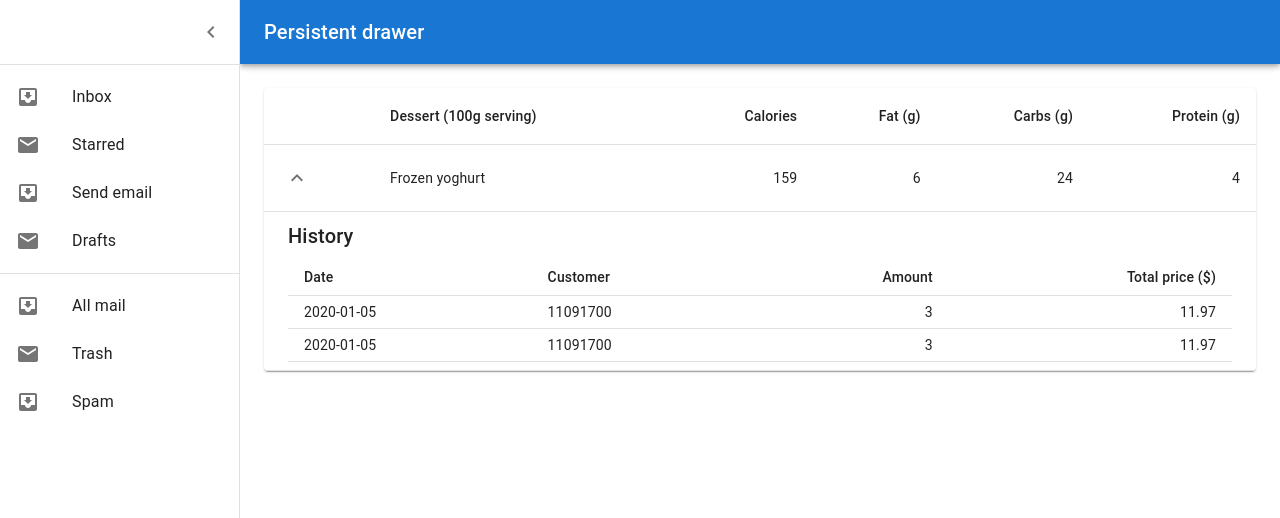
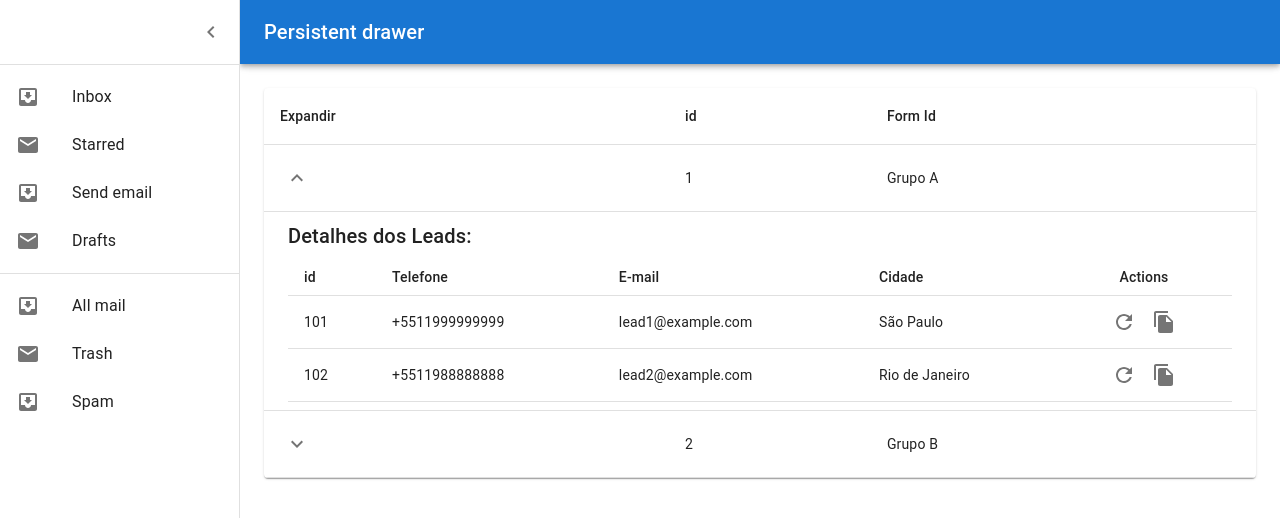
Before and after one commit to Thirki/ai-avioes, a React (Vite) app: page / in a window 1280 px wide. Both pictures are taken after a click on the button 297 px from the left and 178 px from the top of the page. Shown: the top 518 px of the page. Built offline with nearby package versions, Linux system fonts and the light colour scheme.

Commit message:
refactor: refactor table

```diff
--- /dev/null
+++ b/src/components/Table/components/ActionButtons/index.tsx
@@ -0,0 +1,29 @@
+import React from "react";
+import IconButton from "@mui/material/IconButton";
+import RefreshIcon from "@mui/icons-material/Refresh";
+import FileCopyIcon from "@mui/icons-material/FileCopy";
+import { ILeadsDetails } from "../types/tableTypes";
+
+interface IActionButtonsProps {
+  leadsDatails: ILeadsDetails;
+}
+
+export const ActionButtons: React.FC<IActionButtonsProps> = ({
+  leadsDatails,
+}) => {
+  const handleCopy = () => {
+    navigator.clipboard.writeText(JSON.stringify(leadsDatails));
+    // @TODO: add sucess alert
+  };
+
+  return (
+    <div>
+      <IconButton aria-label="delete">
+        <RefreshIcon />
+      </IconButton>
+      <IconButton aria-label="copy" onClick={handleCopy}>
+        <FileCopyIcon />
+      </IconButton>
+    </div>
+  );
+};
--- a/src/components/Table/components/ExpandRow/index.tsx
+++ b/src/components/Table/components/ExpandRow/index.tsx
@@ -7,10 +7,11 @@ import TableCell from "@mui/material/TableCell";
 import TableHead from "@mui/material/TableHead";
 import TableRow from "@mui/material/TableRow";
 import Typography from "@mui/material/Typography";
-import { IRow } from "../types/tableTypes";
+import { ILeadsGroup } from "../types/tableTypes";
+import { ActionButtons } from "../ActionButtons";
 
 interface IExpandRowProps {
-  row: IRow;
+  row: ILeadsGroup;
   open: boolean;
 }
 
@@ -21,27 +22,27 @@ export const ExpandRow: React.FC<IExpandRowProps> = ({ row, open }) => {
         <Collapse in={open} timeout="auto" unmountOnExit>
           <Box sx={{ margin: 1 }}>
             <Typography variant="h6" gutterBottom component="div">
-              History
+              Detalhes dos Leads:
             </Typography>
             <MuiTable size="small" aria-label="purchases">
               <TableHead>
                 <TableRow>
-                  <TableCell>Date</TableCell>
-                  <TableCell>Customer</TableCell>
-                  <TableCell align="right">Amount</TableCell>
-                  <TableCell align="right">Total price ($)</TableCell>
+                  <TableCell>id</TableCell>
+                  <TableCell>Telefone</TableCell>
+                  <TableCell>E-mail</TableCell>
+                  <TableCell>Cidade</TableCell>
+                  <TableCell align="center">Actions</TableCell>
                 </TableRow>
               </TableHead>
               <TableBody>
-                {row.history.map((historyRow) => (
-                  <TableRow key={historyRow.date}>
-                    <TableCell component="th" scope="row">
-                      {historyRow.date}
-                    </TableCell>
-                    <TableCell>{historyRow.customerId}</TableCell>
-                    <TableCell align="right">{historyRow.amount}</TableCell>
-                    <TableCell align="right">
-                      {Math.round(historyRow.amount * row.price * 100) / 100}
+                {row.leadsDetails.map((leadDetail) => (
+                  <TableRow key={leadDetail.id}>
+                    <TableCell>{leadDetail.id}</TableCell>
+                    <TableCell>{leadDetail.phone}</TableCell>
+                    <TableCell>{leadDetail.email}</TableCell>
+                    <TableCell>{leadDetail.city}</TableCell>
+                    <TableCell align="center">
+                      <ActionButtons leadsDatails={leadDetail} />
                     </TableCell>
                   </TableRow>
                 ))}
--- a/src/components/Table/components/Row/index.tsx
+++ b/src/components/Table/components/Row/index.tsx
@@ -5,10 +5,10 @@ import TableRow from "@mui/material/TableRow";
 import KeyboardArrowDownIcon from "@mui/icons-material/KeyboardArrowDown";
 import KeyboardArrowUpIcon from "@mui/icons-material/KeyboardArrowUp";
 import { ExpandRow } from "../ExpandRow";
-import { IRow } from "../types/tableTypes";
+import { ILeadsGroup } from "../types/tableTypes";
 
 interface IRowProps {
-  row: IRow;
+  row: ILeadsGroup;
 }
 
 export const Row: React.FC<IRowProps> = ({ row }) => {
@@ -27,12 +27,9 @@ export const Row: React.FC<IRowProps> = ({ row }) => {
           </IconButton>
         </TableCell>
         <TableCell component="th" scope="row">
-          {row.name}
+          {row.id}
         </TableCell>
-        <TableCell align="right">{row.calories}</TableCell>
-        <TableCell align="right">{row.fat}</TableCell>
-        <TableCell align="right">{row.carbs}</TableCell>
-        <TableCell align="right">{row.protein}</TableCell>
+        <TableCell>{row.groupName}</TableCell>
       </TableRow>
       {open && <ExpandRow row={row} open={open} />}
     </React.Fragment>
--- a/src/components/Table/index.tsx
+++ b/src/components/Table/index.tsx
@@ -14,17 +14,14 @@ export function Table() {
       <MuiTable aria-label="collapsible table">
         <TableHead>
           <TableRow>
-            <TableCell />
-            <TableCell>Dessert (100g serving)</TableCell>
-            <TableCell align="right">Calories</TableCell>
-            <TableCell align="right">Fat&nbsp;(g)</TableCell>
-            <TableCell align="right">Carbs&nbsp;(g)</TableCell>
-            <TableCell align="right">Protein&nbsp;(g)</TableCell>
+            <TableCell>Expandir</TableCell>
+            <TableCell>id</TableCell>
+            <TableCell>Form Id</TableCell>
           </TableRow>
         </TableHead>
         <TableBody>
-          {mocketData.map((row) => (
-            <Row key={row.name} row={row} />
+          {mocketData.map((data) => (
+            <Row key={data.id} row={data} />
           ))}
         </TableBody>
       </MuiTable>
--- a/src/components/Table/mockedData.json
+++ b/src/components/Table/mockedData.json
@@ -1,14 +1,54 @@
 [
   {
-    "name": "Frozen yoghurt",
-    "calories": 159,
-    "fat": 6.0,
-    "carbs": 24,
-    "protein": 4.0,
-    "price": 3.99,
-    "history": [
-      { "date": "2020-01-05", "customerId": "11091700", "amount": 3 },
-      { "date": "2020-01-05", "customerId": "11091700", "amount": 3 }
+    "groupName": "Grupo A",
+    "id": 1,
+    "leadsDetails": [
+      {
+        "id": 101,
+        "formId": 1001,
+        "leadId": 2001,
+        "phone": "+5511999999999",
+        "email": "lead1@example.com",
+        "city": "São Paulo"
+      },
+      {
+        "id": 102,
+        "formId": 1002,
+        "leadId": 2002,
+        "phone": "+5511988888888",
+        "email": "lead2@example.com",
+        "city": "Rio de Janeiro"
+      }
+    ]
+  },
+  {
+    "groupName": "Grupo B",
+    "id": 2,
+    "leadsDetails": [
+      {
+        "id": 103,
+        "formId": 1003,
+        "leadId": 2003,
+        "phone": "+5511977777777",
+        "email": "lead3@example.com",
+        "city": "Belo Horizonte"
+      },
+      {
+        "id": 104,
+        "formId": 1004,
+        "leadId": 2004,
+        "phone": "+5511966666666",
+        "email": "lead4@example.com",
+        "city": "Curitiba"
+      },
+      {
+        "id": 105,
+        "formId": 1005,
+        "leadId": 2005,
+        "phone": "+5511955555555",
+        "email": "lead5@example.com",
+        "city": "Porto Alegre"
+      }
     ]
   }
 ]
```
Also changed, not shown: src/components/Table/components/types/tableTypes.ts (+11 -12 lines).
